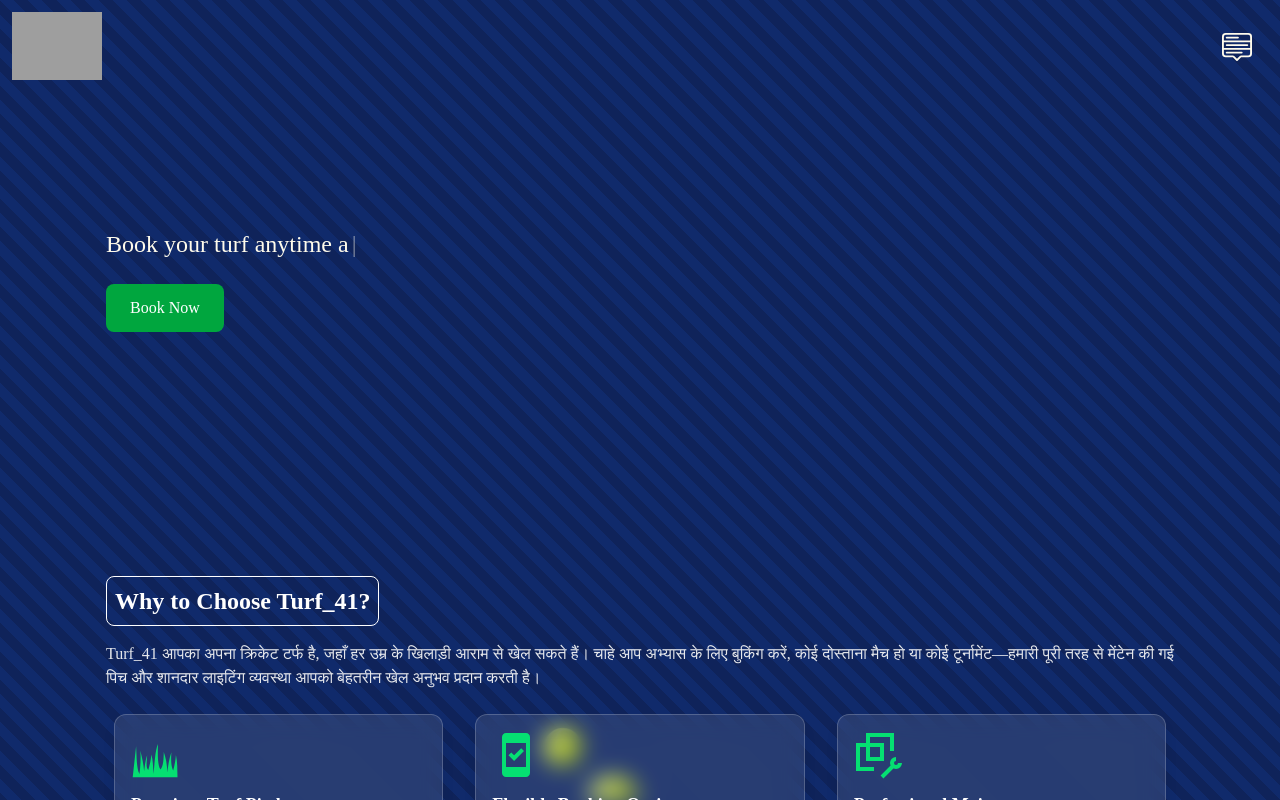
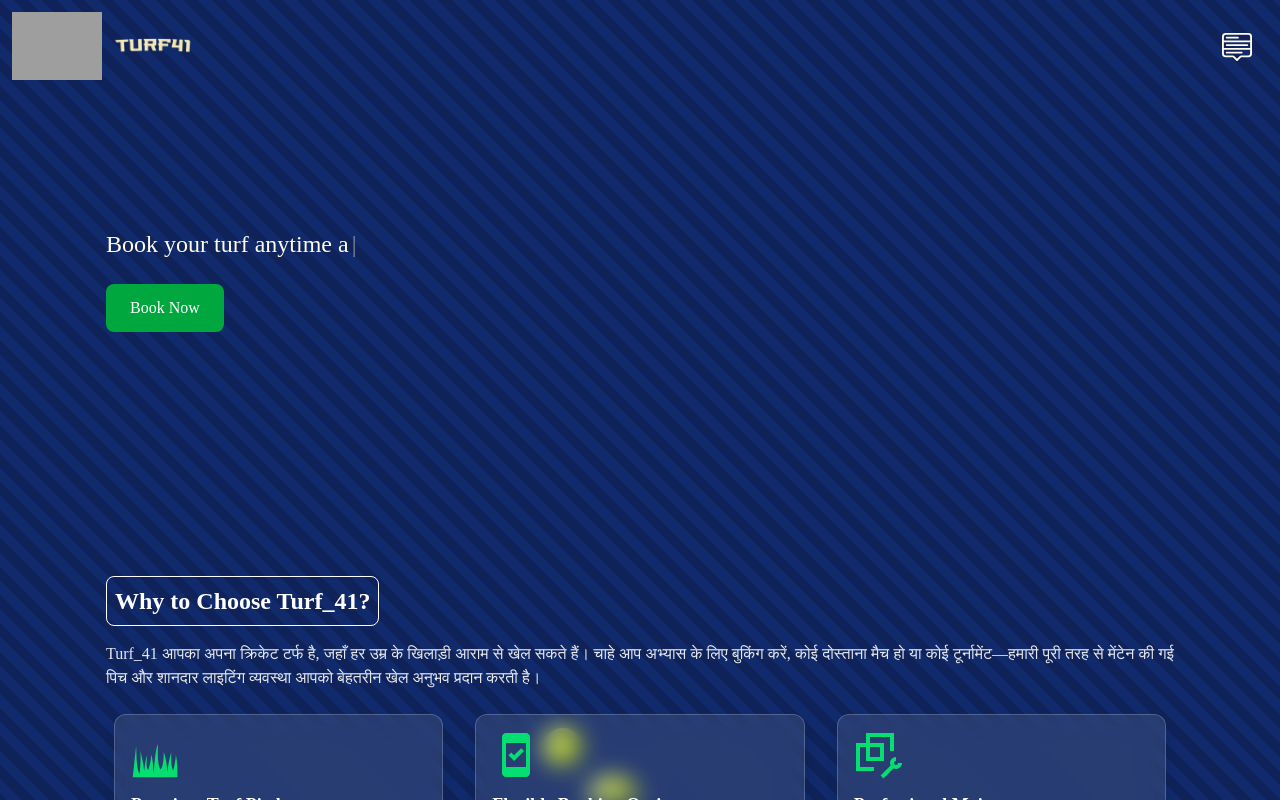
Before and after one commit to mohdtameerkhan/TURF_41, a React (Vite) app: page / in a window 1280 px wide. Shown: the top 800 px of the page. Built offline with nearby package versions, Linux system fonts and the light colour scheme; grey boxes are pictures that could not be loaded; a web font is replaced by a local one.

Commit message:
updated image

```diff
--- a/src/Pages/Header.jsx
+++ b/src/Pages/Header.jsx
@@ -3,6 +3,7 @@
 import { BsMenuDown } from "react-icons/bs";
 
 import logo from "../assets/turf_.png";
+import GL from "../assets/GOLDEN-LOGO.png";
 import Menu from "./Menu";
 
 export default function Header() {
@@ -12,8 +13,9 @@
     <>
       <div id="home" className="w-full h-fit flex items-center justify-between p-3 fixed z-10">
         {/* left */}
-        <div className="w-[90px]">
+        <div className="w-[90px] flex items-center gap-2">
           <img src={logo} alt="turflogo" />
+          <img src={GL} alt="" className="w-[90px] " />
         </div>
 
         {/* right */}
```
Also changed, not shown: src/assets/GOLDEN-LOGO.png (added).
